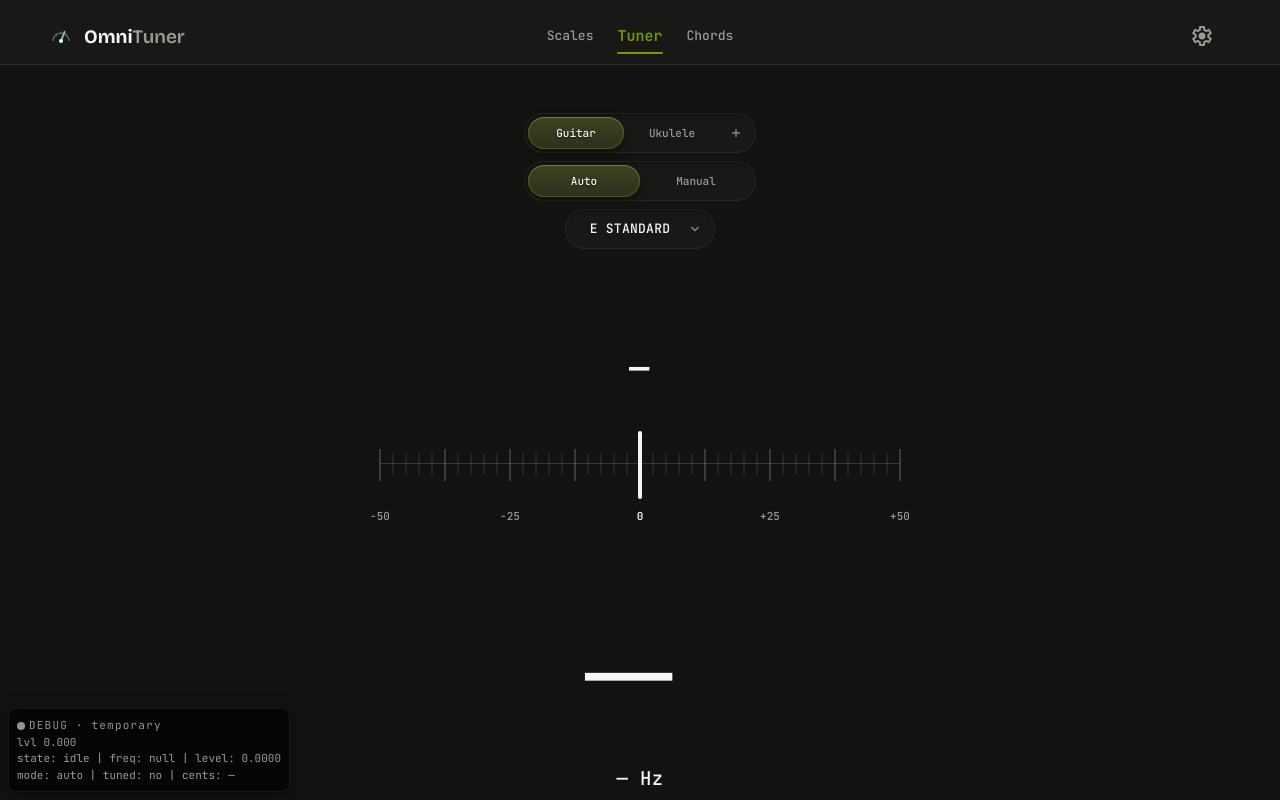
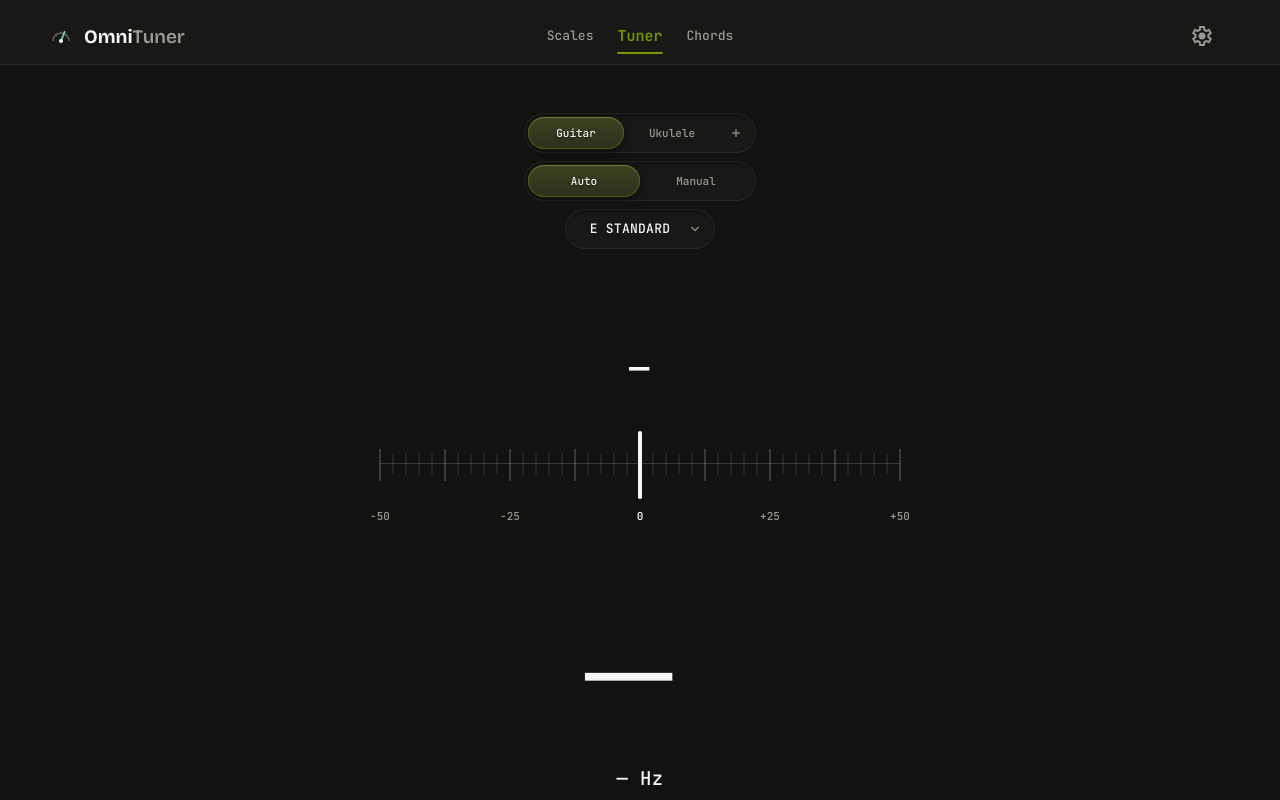
Before and after one commit to sawayaka143/OmniTuner, an Angular app: page /tuner in a window 1280 px wide. Shown: the top 800 px of the page. Built offline with nearby package versions, Linux system fonts and the light colour scheme.

Commit message:
refactor: remove debug HUD and related logic for cleaner code

```diff
--- a/src/app/audio-monitor/audio-monitor.html
+++ b/src/app/audio-monitor/audio-monitor.html
@@ -95,15 +95,4 @@
   </button>
 
   <span class="sr-only" aria-live="polite" aria-atomic="true">{{ statusMessage() }}</span>
-
-  @if (showDebug) {
-    <pre
-      class="debug-hud"
-      aria-hidden="true"
-    ><span class="debug-hud__dot" [class.active]="isCapturing()"></span
-    ><span class="debug-hud__label">DEBUG · temporary</span>
-lvl {{ inputLevel().toFixed(3) }}
-{{ debugInfo() }}
-mode: {{ mode() }} | tuned: {{ showTuned() ? 'yes' : 'no' }} | cents: {{ debugCents() }}</pre>
-  }
 </main>
--- a/src/app/audio-monitor/audio-monitor.scss
+++ b/src/app/audio-monitor/audio-monitor.scss
@@ -164,46 +164,3 @@
   white-space: nowrap;
   border: 0;
 }
-
-.debug-hud {
-  --hud-shadow: 0 4px 18px rgba(0, 0, 0, 0.35);
-
-  position: fixed;
-  left: var(--space-2);
-  bottom: var(--space-2);
-  z-index: var(--z-debug);
-  margin: 0;
-  max-width: 92vw;
-  white-space: pre-wrap;
-  font-family: var(--mono);
-  font-size: var(--text-xs);
-  line-height: var(--leading-normal);
-  color: var(--text-muted);
-  background: var(--backdrop);
-  border: 1px solid var(--border-subtle);
-  border-radius: var(--r-md);
-  padding: var(--space-2);
-  pointer-events: none;
-  backdrop-filter: blur(3px);
-  -webkit-backdrop-filter: blur(3px);
-  box-shadow: var(--hud-shadow);
-
-  &__dot {
-    display: inline-block;
-    width: var(--space-2);
-    height: var(--space-2);
-    border-radius: 50%;
-    vertical-align: middle;
-    margin-right: var(--space-1);
-    background: var(--text-dim);
-
-    &.active {
-      background: var(--good);
-    }
-  }
-
-  &__label {
-    color: var(--text-dim);
-    letter-spacing: var(--tracking-extra-wide);
-  }
-}
--- a/src/app/audio-monitor/audio-monitor.ts
+++ b/src/app/audio-monitor/audio-monitor.ts
@@ -4,7 +4,6 @@
   DestroyRef,
   effect,
   inject,
-  isDevMode,
   OnInit,
   signal,
   untracked,
@@ -80,9 +79,6 @@
   readonly frequency = this.audioCapture.frequency;
   readonly trackingState = this.audioCapture.trackingState;
   readonly captureError = this.audioCapture.captureError;
-  readonly inputLevel = this.audioCapture.inputLevel; // [debug]
-  readonly debugInfo = this.audioCapture.debugInfo; // [debug]
-  readonly showDebug = isDevMode();
 
   // Instrument/tuning selection lives in the shared registry.
   readonly instruments = this.registry.instruments;
@@ -172,11 +168,6 @@
   readonly autoTunedNames = computed(() => (this.mode() === 'auto' ? this.autoTuned() : []));
 
   readonly currentHz = computed(() => hzDisplay(this.frequency()));
-
-  readonly debugCents = computed(() => {
-    const cents = this.frameCents();
-    return cents === null ? '\u2014' : `${Math.round(cents)}\u00a2`;
-  });
 
   readonly isLocked = computed(() => this.trackingState() === 'locked');
 
--- a/src/app/services/audio-capture-service.ts
+++ b/src/app/services/audio-capture-service.ts
@@ -1,4 +1,4 @@
-import { Service, signal, computed, DestroyRef, inject } from '@angular/core';
+import { Service, signal, DestroyRef, inject } from '@angular/core';
 
 export type PitchTrackingState = 'idle' | 'listening' | 'locked';
 
@@ -59,13 +59,6 @@
   readonly isCapturing = signal(false);
   readonly trackingState = signal<PitchTrackingState>('idle');
   readonly captureError = signal<string | null>(null);
-  readonly inputLevel = signal(0);
-  readonly debugInfo = computed(() => {
-    const state = this.trackingState();
-    const freq = this.frequency();
-    const level = this.inputLevel();
-    return `state: ${state} | freq: ${freq !== null ? `${freq.toFixed(1)} Hz` : 'null'} | level: ${level.toFixed(4)}`;
-  });
 
   // ── Audio graph ───────────────────────────────────────────────
   private audioContext: AudioContext | null = null;
@@ -110,7 +103,6 @@
 
       this.analysisInFlight = false;
       this.clearAnalysisTimeout();
-      this.inputLevel.set(inputLevel);
 
       if (frequency === null || confidence <= 0) {
         this.handleDropout(inputLevel);
@@ -257,7 +249,6 @@
     this.startInFlight = false;
     this.releaseAudioResources();
     this.frequency.set(null);
-    this.inputLevel.set(0);
     this.isCapturing.set(false);
     this.trackingState.set('idle');
     this.resetTracking();
--- a/src/styles.scss
+++ b/src/styles.scss
@@ -102,7 +102,6 @@
   --z-float: 10;
   --z-header: 50;
   --z-menu: 100;
-  --z-debug: 9999;
 
   /* --- Misc --- */
   --r-sm: 4px;
```
